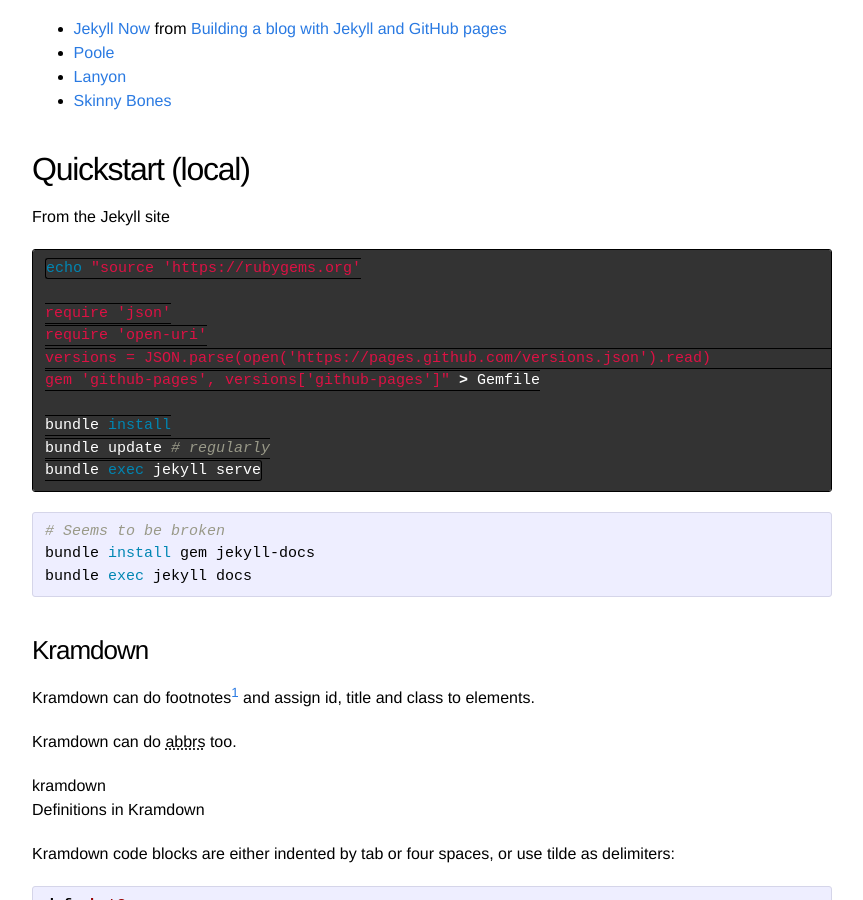
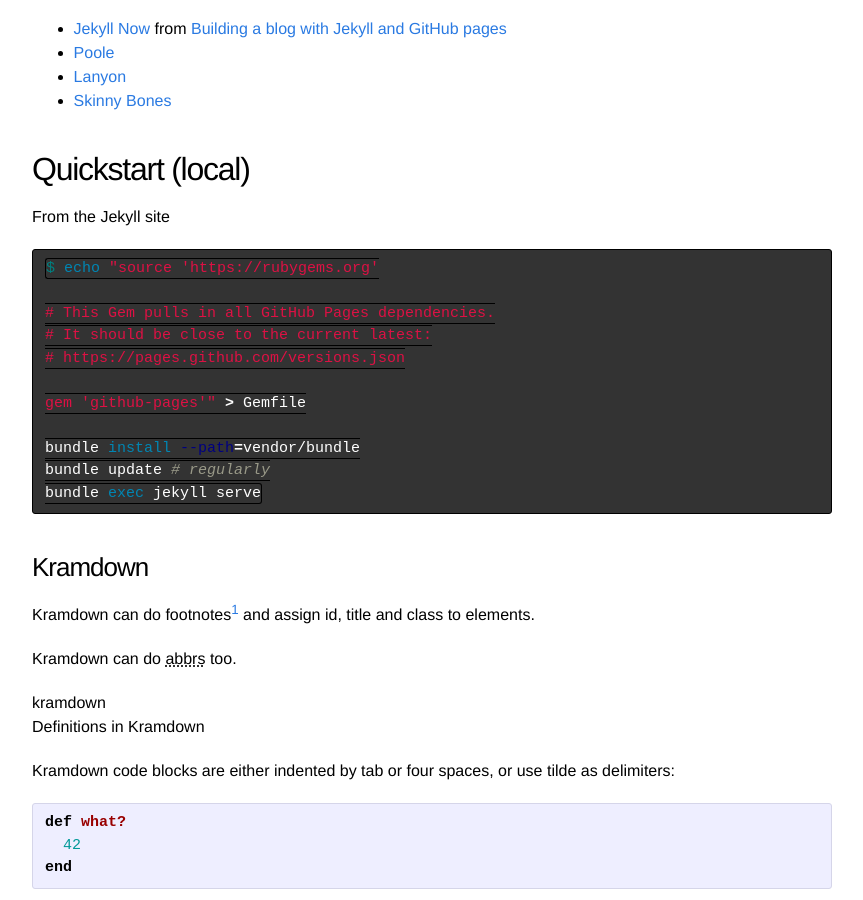
Before and after one commit to zwets/zwets.github.io, a Jekyll site: the page built from _notes/jekyll-notes.md, in a window 1280 px wide and 900 px high, scrolled down 897 px. Shown: the whole window, without its empty margins (208-1071 px from the left). Built offline with Jekyll 4.4.1, drawn with Linux system fonts in a browser that asks for light colours.

Commit message:
Fix Gemfile and dependencies

````diff
--- a/_notes/jekyll-notes.md
+++ b/_notes/jekyll-notes.md
@@ -43,22 +43,17 @@
 
 {: .terminal }
 ```bash
-echo "source 'https://rubygems.org'
+$ echo "source 'https://rubygems.org'
 
-require 'json'
-require 'open-uri'
-versions = JSON.parse(open('https://pages.github.com/versions.json').read)
-gem 'github-pages', versions['github-pages']" > Gemfile
+# This Gem pulls in all GitHub Pages dependencies.
+# It should be close to the current latest:
+# https://pages.github.com/versions.json
 
-bundle install
+gem 'github-pages'" > Gemfile
+
+bundle install --path=vendor/bundle
 bundle update # regularly
 bundle exec jekyll serve
-```
-
-```bash
-# Seems to be broken
-bundle install gem jekyll-docs
-bundle exec jekyll docs
 ```
 
 ### Kramdown
````
Also changed, not shown: Gemfile (+4 -9 lines).
